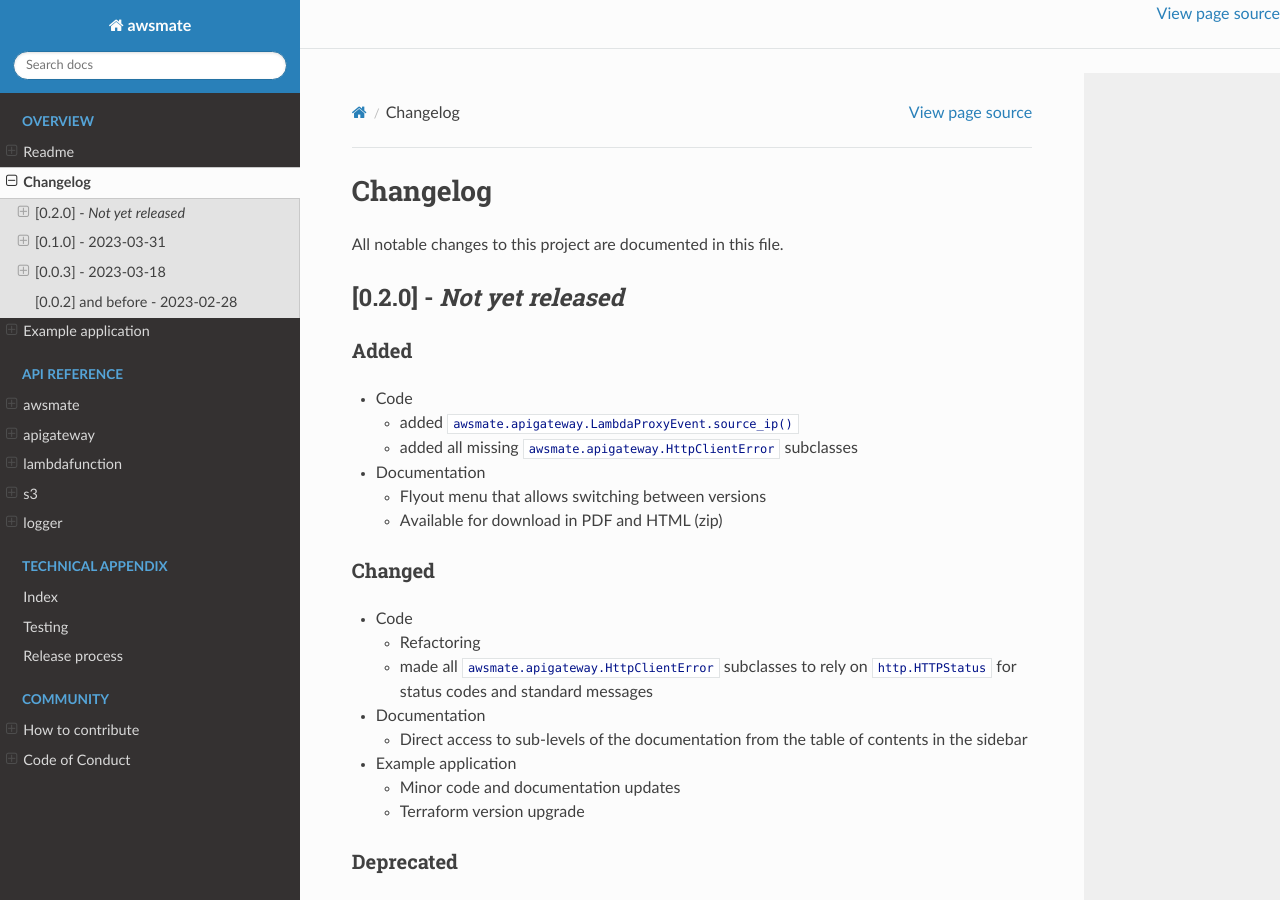
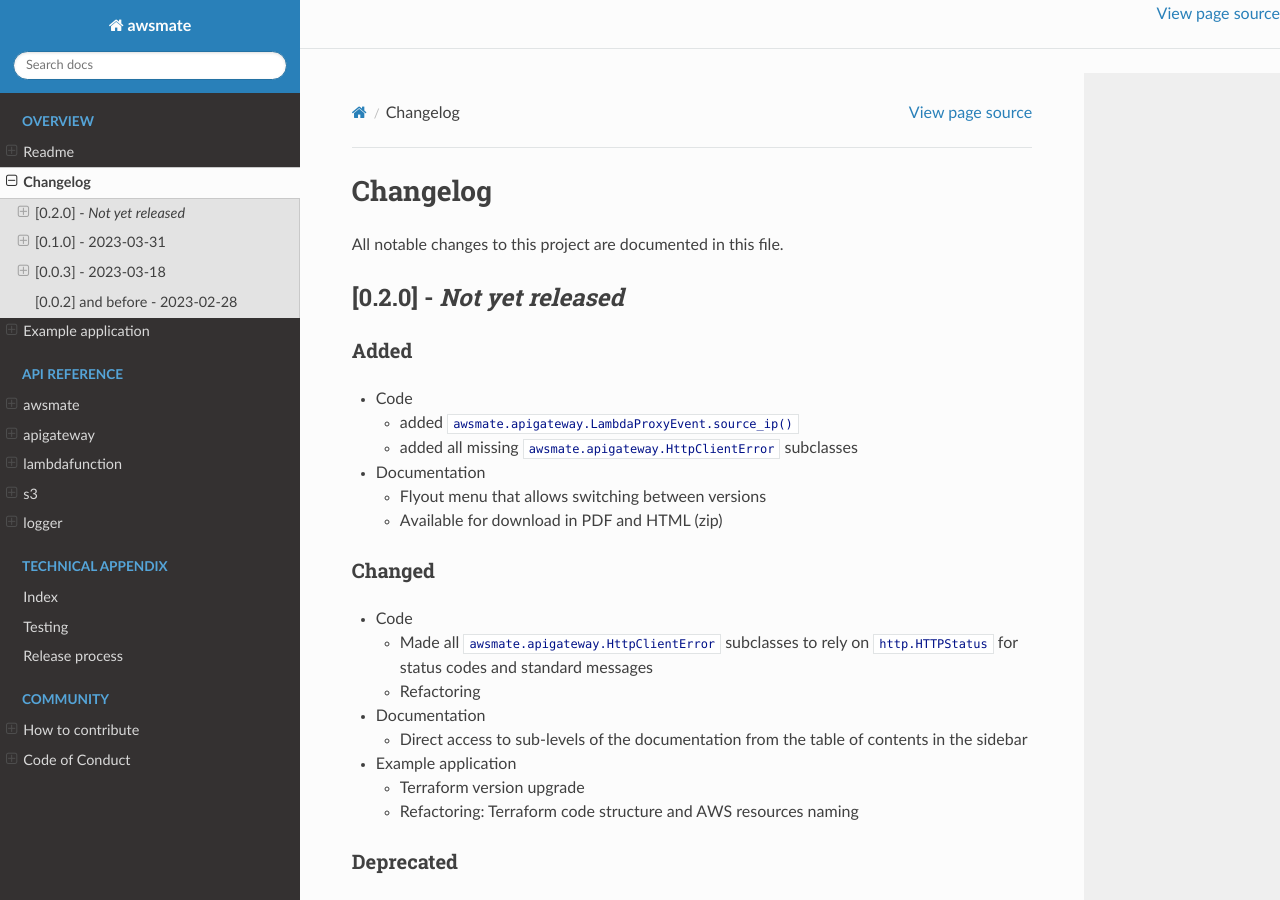
Before and after one commit to shlublu/awsmate, a Sphinx documentation site: the page built from docs/source/changelog.rst, in a window 1280 px wide. Built offline with Sphinx 7.4.7 and the Read the Docs theme 2.0.0, drawn with Linux system fonts in a browser that asks for light colours; comment, search, counter and statistics services are not loaded; some of the changed text lies outside the part shown.

Commit message:
Examples: example app refactoring

```diff
--- a/CHANGELOG.md
+++ b/CHANGELOG.md
@@ -15,15 +15,15 @@
 ### Changed
 
 - Code
+    - Made all ``awsmate.apigateway.HttpClientError`` subclasses to rely on `http.HTTPStatus` for status codes and standard messages
     - Refactoring
-    - made all ``awsmate.apigateway.HttpClientError`` subclasses to rely on `http.HTTPStatus` for status codes and standard messages
 
 - Documentation
     - Direct access to sub-levels of the documentation from the table of contents in the sidebar
 
 - Example application
-    - Minor code and documentation updates
     - Terraform version upgrade
+    - Refactoring: Terraform code structure and AWS resources naming
 
 ### Deprecated
 
--- a/docs/source/example_application.rst
+++ b/docs/source/example_application.rst
@@ -188,7 +188,7 @@
         * Upload a file into this bucket
         * Go to the Cloudwatch service page
         * Follow the "Logs/Log group" link of the left navigation panel
-        * Search for the ``/aws/lambda/s3_notification`` log group and open it
+        * Search for the ``/aws/lambda/awsmate_s3_notification`` log group and open it
         * Open the most recent log stream
         * This show a log that contains the result of all methods of ``awsmate.s3.LambdaNotificationEvent`` plus the raw event received from the AWS S3 service.
     * This demonstrates
@@ -220,7 +220,7 @@
         * Open the URL ``https://<endpoint_url>/crash`` with your web browser
         * Go to the Cloudwatch service page
         * Follow the "Logs/Log group" link of the left navigation panel
-        * Search for the ``/aws/lambda/apigateway_returns_500`` log group and open it
+        * Search for the ``/aws/lambda/awsmate_apigateway_returns_500`` log group and open it
         * Open the most recent log stream
         * This shows a log containing a critical error message followed by a stack trace showing the details of this crash simulation, and then an informational message showing the returned payload
     * This demonstrates
```
Also changed, not shown: other parts of CHANGELOG.md (+3 -0 lines), 10 other files.
